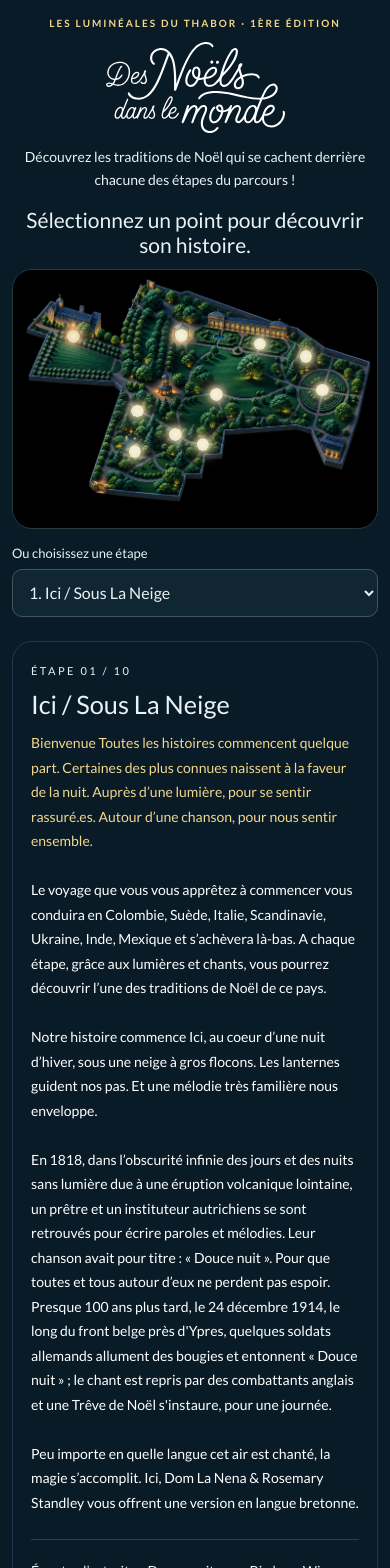
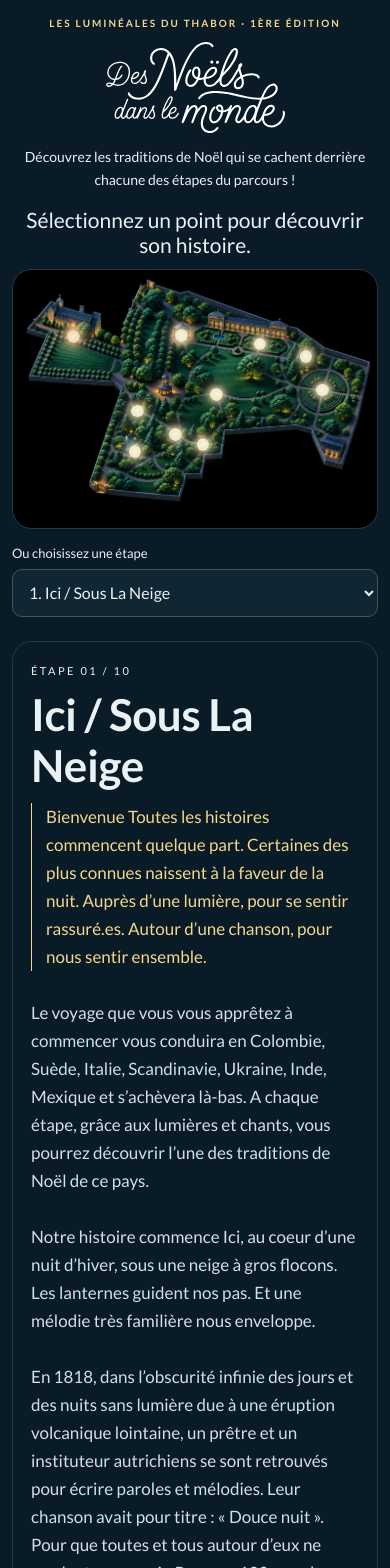
Before and after one commit to Reisorel/Thabor_map, a React (Vite) app in the folder frontend/: page / in a window 390 px wide. Shown: the top 1568 px of the page. Built offline with nearby package versions, Linux system fonts and the light colour scheme.

Commit message:
mfixing colors

```diff
--- a/frontend/src/components/EtapeDetail/EtapeDetail.scss
+++ b/frontend/src/components/EtapeDetail/EtapeDetail.scss
@@ -10,23 +10,32 @@
 }
 
 .etape-detail .etape-contenu h2 {
-  font-size: 34px;
-  line-height: 1.2;
+  font-family: Lato, 'Helvetica Neue', Arial, sans-serif;
+  font-size: 44px;
+  font-weight: 700;
+  line-height: 51px;
+  letter-spacing: -0.44px;
+  color: #eaf2f5;
   margin: 18px 0;
 }
 
 .etape-detail .etape-contenu .etape-description {
   white-space: pre-line;
-  color: #fff;
-  font-size: 15px;
-  line-height: 1.9;
+  color: #d3dfe6;
+  font-family: Lato, 'Helvetica Neue', Arial, sans-serif;
+  font-size: 17px;
+  font-weight: 400;
+  line-height: 28px;
+  letter-spacing: 0;
 
   p:first-child {
     color: #f4d78c;
+    border-inline-start: 1px solid currentColor;
+    padding-inline-start: 14px;
   }
 
   p + p {
-    margin-top: 1.9em;
+    margin-top: 1lh;
   }
 }
 
@@ -38,18 +47,8 @@
       padding: 22px 18px 24px;
 
       h2 {
-        font-size: clamp(24px, 6.5vw, 30px);
         margin: 12px 0;
         overflow-wrap: anywhere;
-      }
-
-      .etape-description {
-        font-size: 14px;
-        line-height: 1.75;
-
-        p + p {
-          margin-top: 1.75em;
-        }
       }
     }
   }
```
